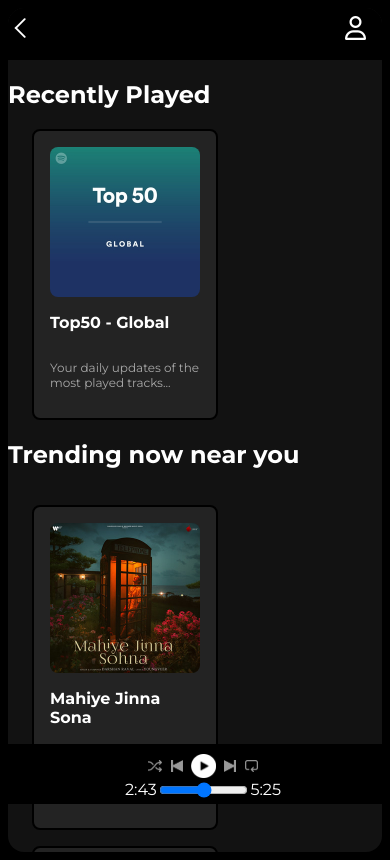
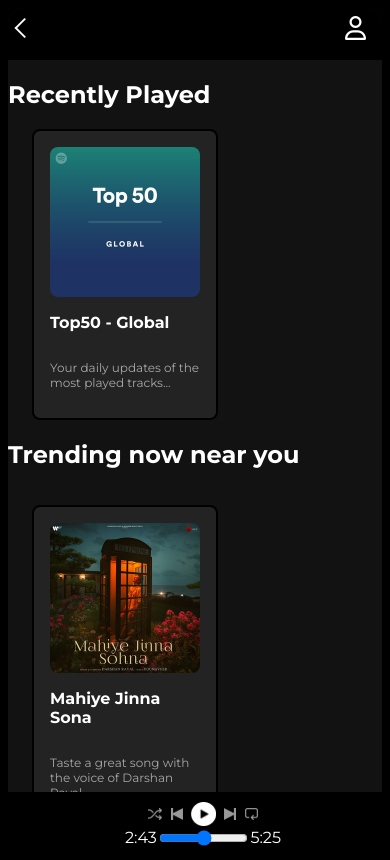
Before and after one commit to ashish789bhoi/Spotify-Clone, a plain HTML site: page index.html in a window 390 px wide. Drawn offline with Linux system fonts and the light colour scheme.

Commit message:
added feature

```diff
--- a/style.css
+++ b/style.css
@@ -299,6 +299,5 @@ a{
 @media (max-width: 600px) {
     .music-player {
         height: 60px;
-        margin-bottom: 3rem;
     }
 }
```
